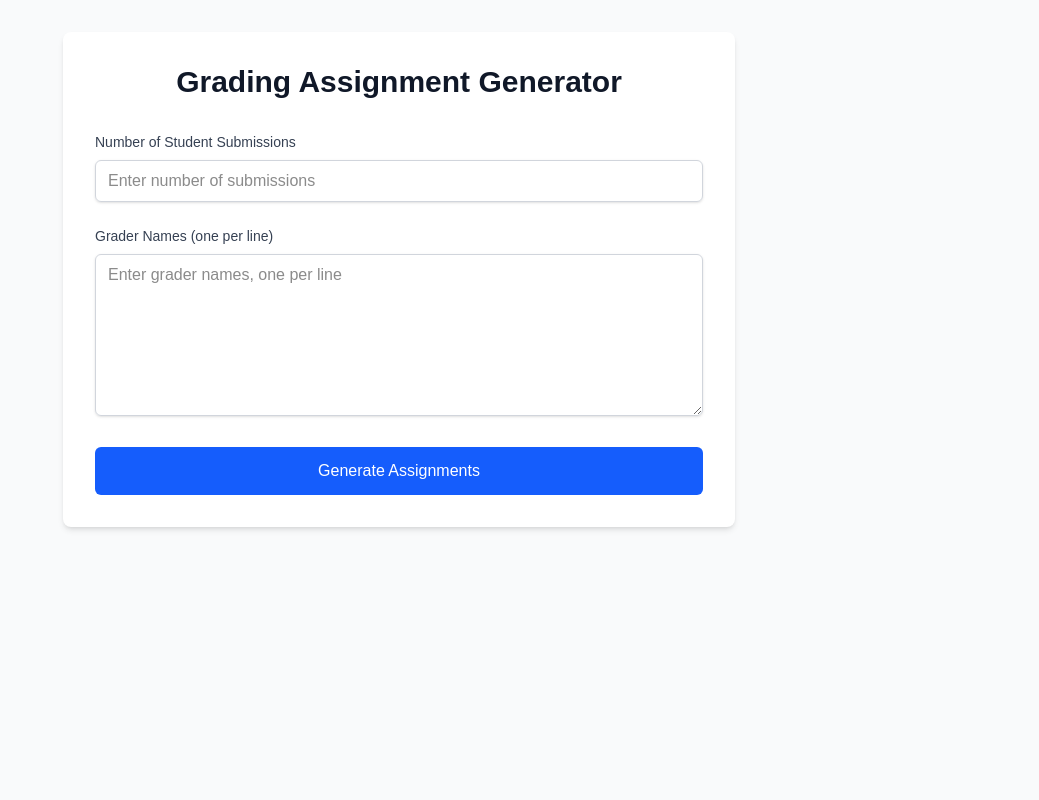
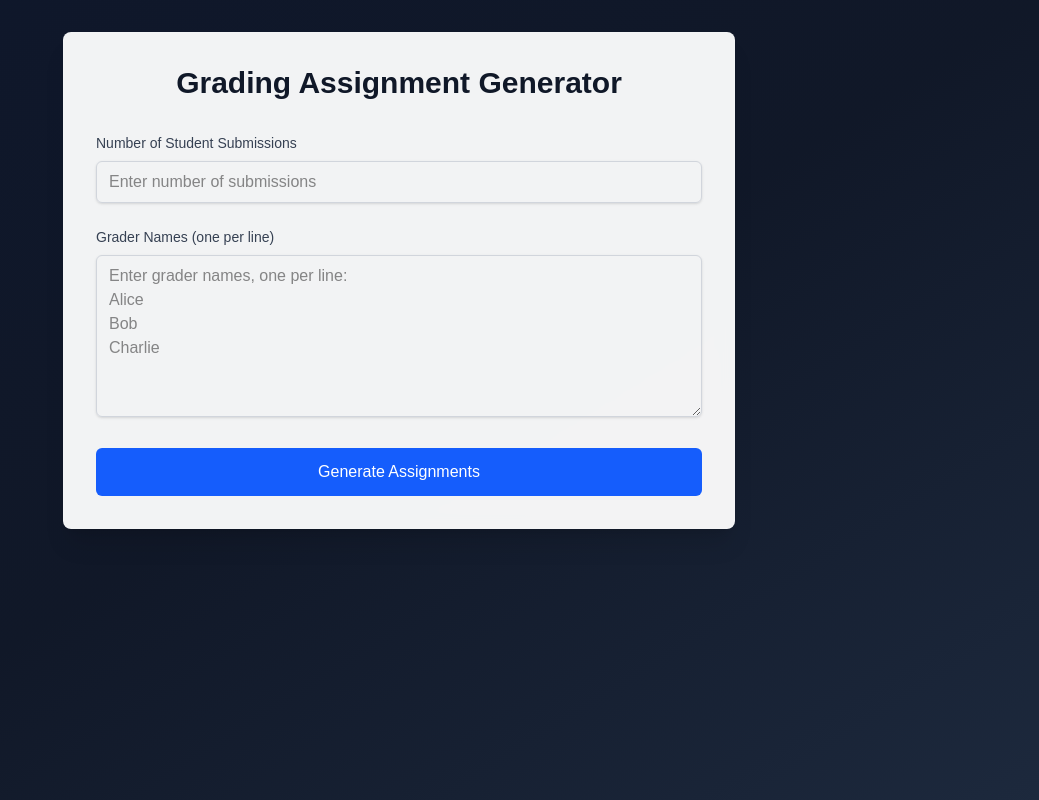
Before and after one commit to danglorioso/ta-grading, a Next.js app: page / in a window 1280 px wide. Shown: the whole page, without its empty margins (241-1280 px from the left). Built offline with nearby package versions, Linux system fonts and the light colour scheme.

Commit message:
New colors

```diff
--- a/src/components/GradingAssignmentForm.tsx
+++ b/src/components/GradingAssignmentForm.tsx
@@ -84,9 +84,9 @@ export default function GradingAssignmentForm() {
   };
 
   return (
-    <div className="min-h-screen bg-gray-50 py-8 px-4">
+    <div className="min-h-screen bg-gradient-to-br from-slate-900 via-gray-900 to-slate-800 py-8 px-4">
       <div className="max-w-2xl mx-auto">
-        <div className="bg-white rounded-lg shadow-md p-8">
+        <div className="bg-white/95 backdrop-blur-sm rounded-lg shadow-xl border border-white/10 p-8">
           <h1 className="text-3xl font-bold text-gray-900 mb-8 text-center">
             Grading Assignment Generator
           </h1>
@@ -118,7 +118,7 @@ export default function GradingAssignmentForm() {
                   onChange={(e) => setGraderNames(e.target.value)}
                   rows={6}
                   className="w-full px-3 py-2 border border-gray-300 rounded-md shadow-sm focus:outline-none focus:ring-2 focus:ring-blue-500 focus:border-blue-500"
-                  placeholder="Enter grader names, one per line"
+                  placeholder="Enter grader names, one per line:&#10;Alice&#10;Bob&#10;Charlie"
                 />
               </div>
 
```
